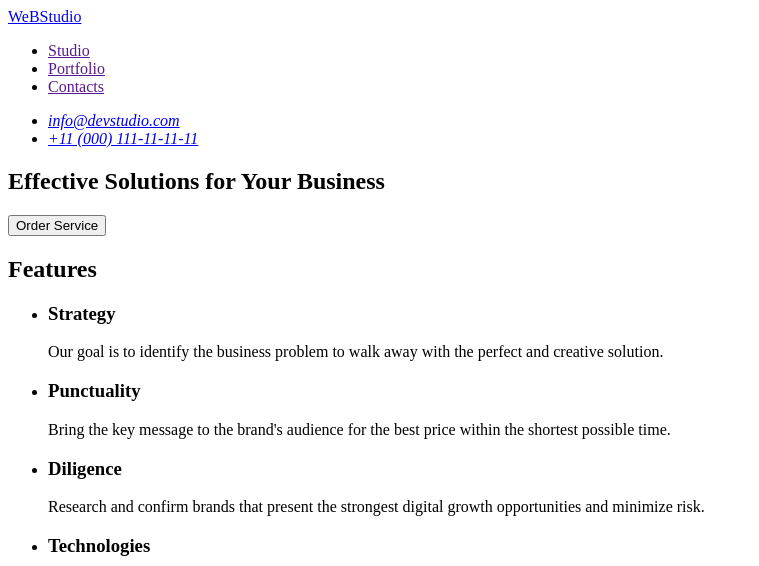
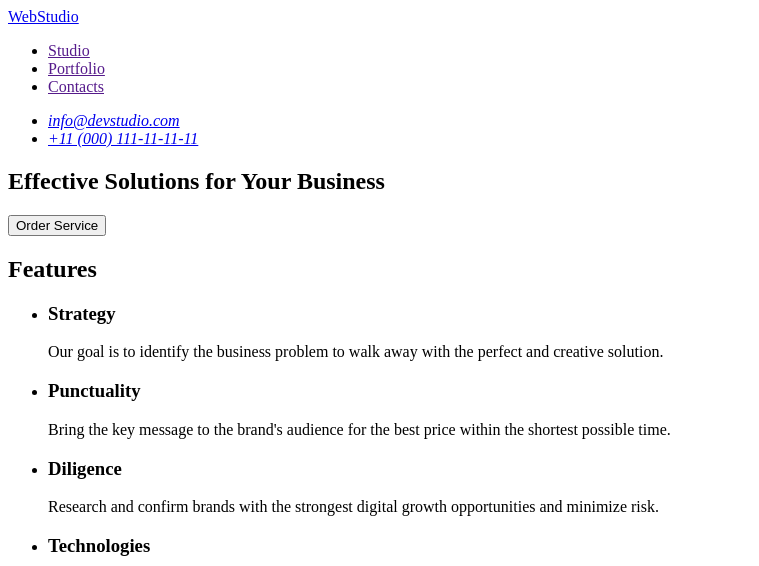
Before and after one commit to Felix-the-green-dinosaur/goit-markup-hw-01, a plain HTML site: page index.html in a window 1280 px wide. Shown: the top 566 px of the page, without its empty margins (0-759 px from the left). Drawn offline with Linux system fonts and the light colour scheme.

Commit message:
Update index.html

```diff
--- a/index.html
+++ b/index.html
@@ -11,7 +11,7 @@
       <!-- Page header -->
 
       <nav>
-        <a href="./index.html">WeBStudio</a>
+        <a href="./index.html">WebStudio</a>
 
         <!-- Navigation bar -->
         <ul>
@@ -54,8 +54,8 @@
           <li>
             <h3>Diligence</h3>
             <p>
-              Research and confirm brands that present the strongest digital
-              growth opportunities and minimize risk.
+              Research and confirm brands with the strongest digital growth
+              opportunities and minimize risk.
             </p>
           </li>
           <li>
@@ -137,7 +137,7 @@
     </main>
     <!-- Subsolul paginii -->
     <footer>
-      <a href="./index.html">WeBStudio</a>
+      <a href="./index.html">WebStudio</a>
       <p>
         Increase the flow of customers and sales for your business with digital
         marketing & growth solutions.
```
